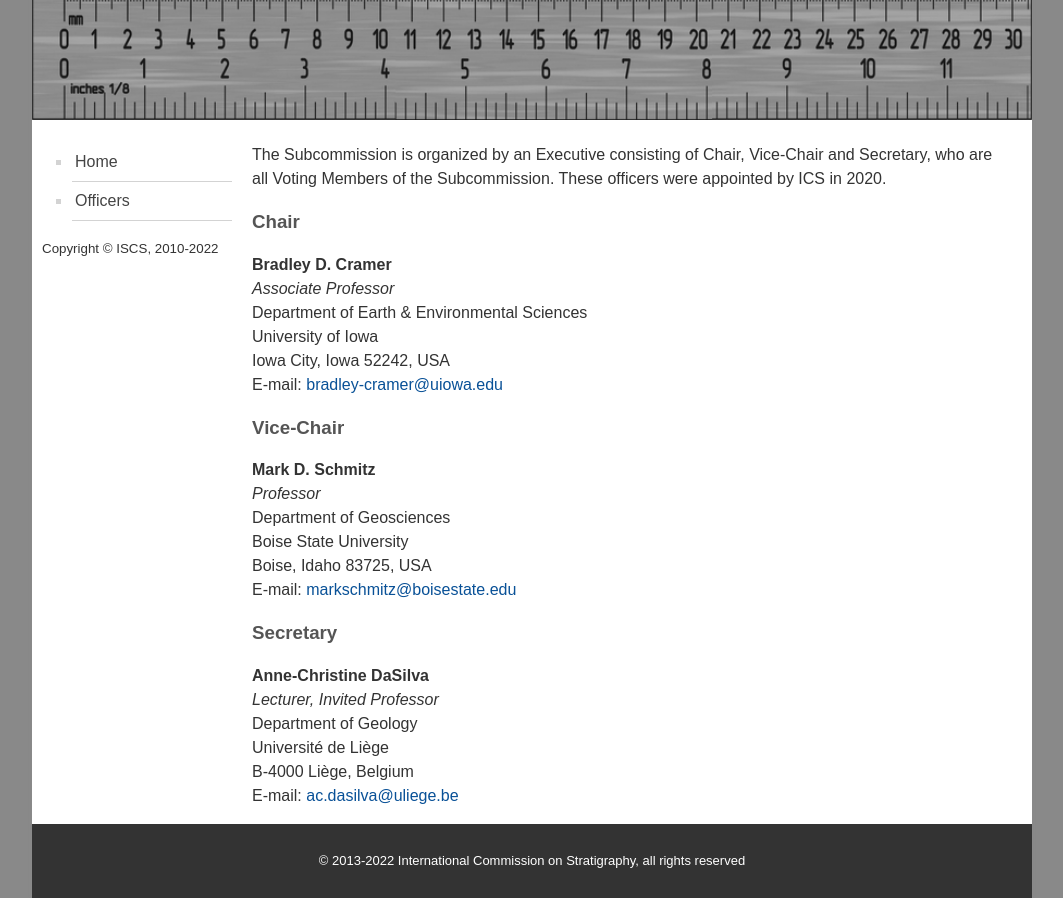
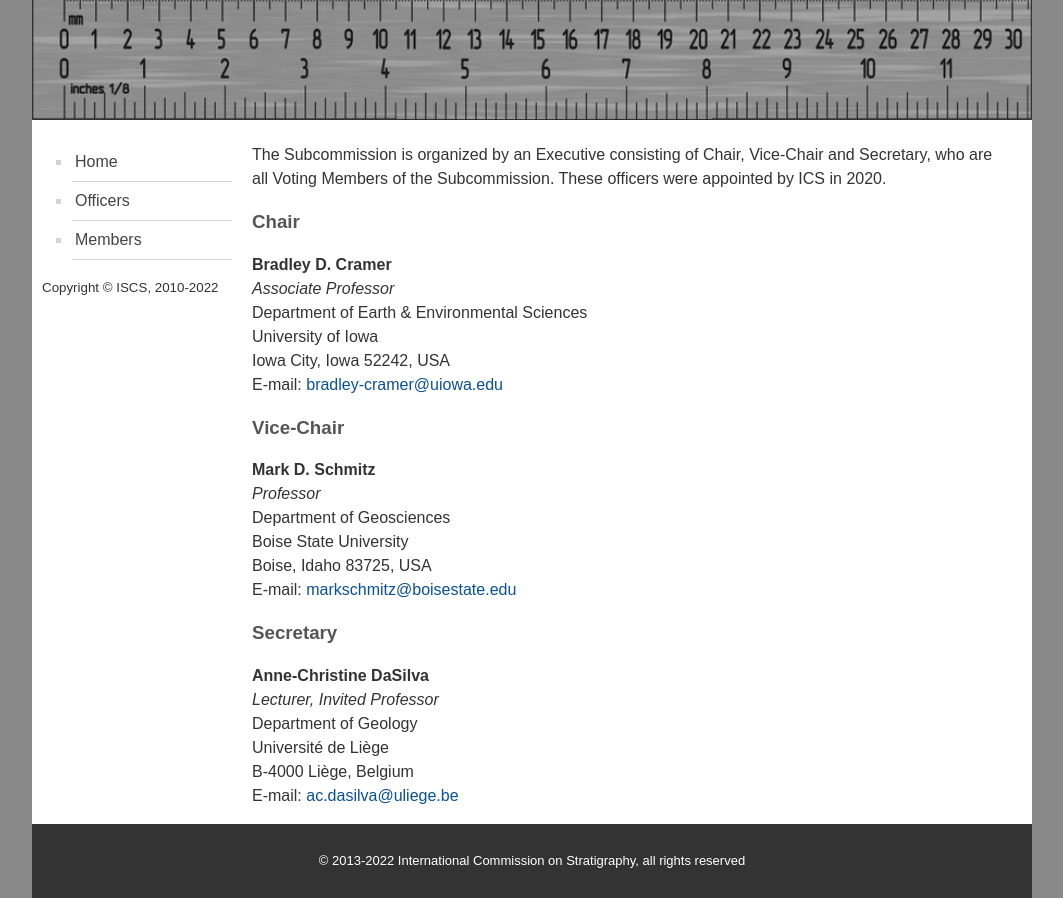
Before and after one commit to i-c-stratigraphy/subcommission-timescale-calibration, a Jekyll site: the page built from pages/members.md, in a window 1280 px wide. Shown: the part 120-1018 px from the top of the page, without its empty margins (108-1171 px from the left). Built offline with Jekyll 4.4.1, drawn with Linux system fonts in a browser that asks for light colours.

Commit message:
Update menu.html

```diff
--- a/_includes/menu.html
+++ b/_includes/menu.html
@@ -20,6 +20,7 @@
 <ul id="menu">
     <li><a href="/subcommission-timescale-calibration/">Home</a></li>
     <li><a href="officers">Officers</a></li>
+    <li><a href="members">Members</a></li>
     <!--
     <li><a href="meetings">Forthcoming Meetings</a></li>
     <li><a href="correlations">Cambrian Correlation Schemes</a></li>
```
